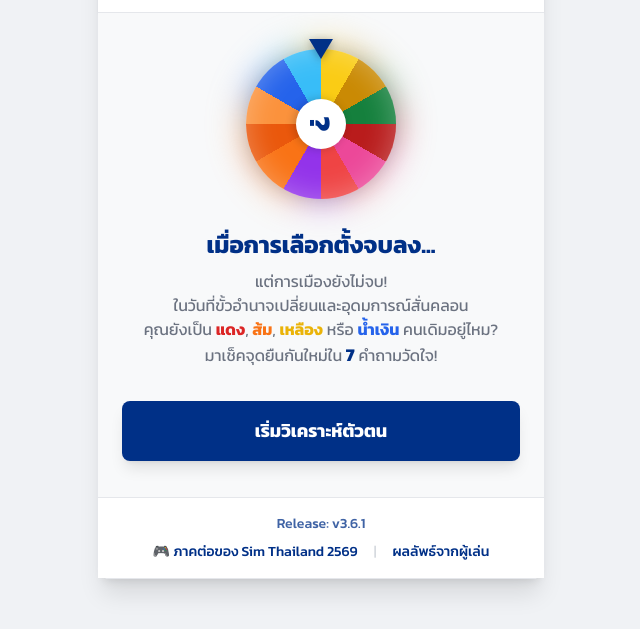
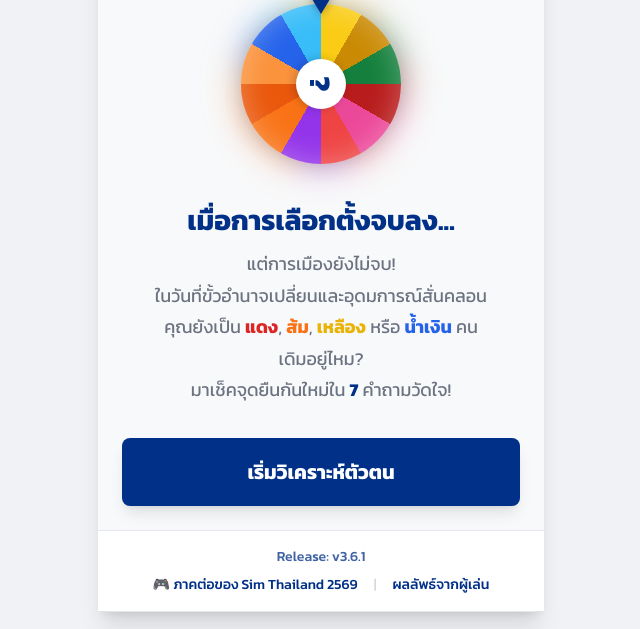
Before and after one commit to bejranonda/FindYourShade, a website: page index.html in a window 1280 px wide. Shown: the part 171-800 px from the top of the page, without its empty margins (319-959 px from the left). Drawn offline with Linux system fonts and the light colour scheme.

Commit message:
fix: significantly improve desktop text readability
- Use CSS media queries with !important to override Tailwind
- Title: 28px (was 24px) on desktop
- Description: 18px (was 16px) on desktop
- Button: 20px (was 18px) on desktop
- Color wheel: 160px (was 150px) on desktop
- Version bump to 3.11.1

Co-Authored-By: Claude Opus 4.6 <noreply@anthropic.com>

```diff
--- a/css/style.css
+++ b/css/style.css
@@ -269,8 +269,30 @@ body {
 /* Larger wheel on desktop */
 @media (min-width: 768px) {
     .color-wheel-container {
-        width: 150px;
-        height: 150px;
+        width: 160px;
+        height: 160px;
+        margin-bottom: 40px !important;
+    }
+}
+
+/* Start Screen - Desktop Improvements */
+@media (min-width: 768px) {
+    .start-title {
+        font-size: 1.75rem !important;  /* 28px instead of 24px */
+        margin-bottom: 0.75rem !important;
+    }
+
+    .start-desc {
+        font-size: 1.125rem !important;  /* 18px instead of 16px */
+        line-height: 1.75 !important;
+        padding-left: 2rem !important;
+        padding-right: 2rem !important;
+    }
+
+    .start-btn {
+        font-size: 1.25rem !important;  /* 20px instead of 18px */
+        padding-top: 1.25rem !important;
+        padding-bottom: 1.25rem !important;
     }
 }
 
--- a/index.html
+++ b/index.html
@@ -12,7 +12,7 @@
     <meta property="og:description" content="ทำแบบทดสอบแล้วรู้ได้ว่าคุณคือสีอะไรในการเมืองไทย">
     <meta property="og:type" content="website">
     <meta property="og:locale" content="th_TH">
-    <title>คุณคือเฉดสีการเมืองไหน? v3.11.0 | Thai Political Shade Quiz</title>
+    <title>คุณคือเฉดสีการเมืองไหน? v3.11.1 | Thai Political Shade Quiz</title>
 
     <!-- Google Fonts - Kanit & Press Start 2P -->
     <link rel="preconnect" href="https://fonts.googleapis.com">
@@ -22,10 +22,10 @@
         rel="stylesheet">
 
     <!-- Tailwind CSS -->
-    <link rel="stylesheet" href="css/tailwind.css?v=3.11.0">
+    <link rel="stylesheet" href="css/tailwind.css?v=3.11.1">
 
     <!-- Custom Styles -->
-    <link rel="stylesheet" href="css/style.css?v=3.11.0">
+    <link rel="stylesheet" href="css/style.css?v=3.11.1">
 </head>
 
 <body class="min-h-screen flex items-center justify-center p-0 bg-[#f0f2f5] font-['Kanit']">
@@ -79,7 +79,7 @@
             <div class="font-light opacity-75 mb-1">
                 <a href="https://github.com/bejranonda/FindYourShade/releases" target="_blank" rel="noopener"
                     class="text-[#003087] font-medium hover:underline">
-                    Release: v3.11.0
+                    Release: v3.11.1
                 </a>
             </div>
             <div class="mt-2 flex justify-center gap-4">
@@ -95,7 +95,7 @@
     </div>
 
     <!-- App Script -->
-    <script src="js/app.js?v=3.11.0"></script>
+    <script src="js/app.js?v=3.11.1"></script>
 </body>
 
 </html>
--- a/js/app.js
+++ b/js/app.js
@@ -638,17 +638,17 @@ function renderStartScreen() {
     const t = translations[currentLang];
 
     contentDiv.innerHTML = `
-        <div class="text-center w-full fade-in font-['Kanit']">
-            <div class="color-wheel-container md:!w-[150px] md:!h-[150px]" style="margin-bottom: 30px;">
+        <div class="start-screen text-center w-full fade-in font-['Kanit']">
+            <div class="color-wheel-container" style="margin-bottom: 30px;">
                 <div class="color-wheel-glow"></div>
                 <div class="color-wheel"></div>
                 <div class="wheel-pointer"></div>
             </div>
-            <h2 class="text-2xl md:text-3xl font-bold text-[#003087] mb-2 md:mb-3">${t.startTitle}</h2>
-            <p class="text-gray-500 mb-8 px-4 text-base md:text-lg md:leading-relaxed">
+            <h2 class="start-title text-2xl font-bold text-[#003087] mb-2">${t.startTitle}</h2>
+            <p class="start-desc text-gray-500 mb-8 px-4 text-base leading-relaxed">
                 ${t.startDesc.replace('{count}', questions.length)}
             </p>
-            <button onclick="startGame()" class="w-full bg-[#003087] hover:bg-[#002466] text-white py-4 rounded-lg shadow-lg text-lg md:text-xl font-bold transition-all transform hover:scale-[1.02]">
+            <button onclick="startGame()" class="start-btn w-full bg-[#003087] hover:bg-[#002466] text-white py-4 rounded-lg shadow-lg text-lg font-bold transition-all transform hover:scale-[1.02]">
                 ${t.startBtn}
             </button>
         </div>
--- a/package.json
+++ b/package.json
@@ -1,6 +1,6 @@
 {
   "name": "findyourshade",
-  "version": "3.11.0",
+  "version": "3.11.1",
   "description": "Thai Political Shade Quiz - Discover your political shade in Thailand's political landscape",
   "main": "index.html",
   "scripts": {
```
Also changed, not shown: README.md.
